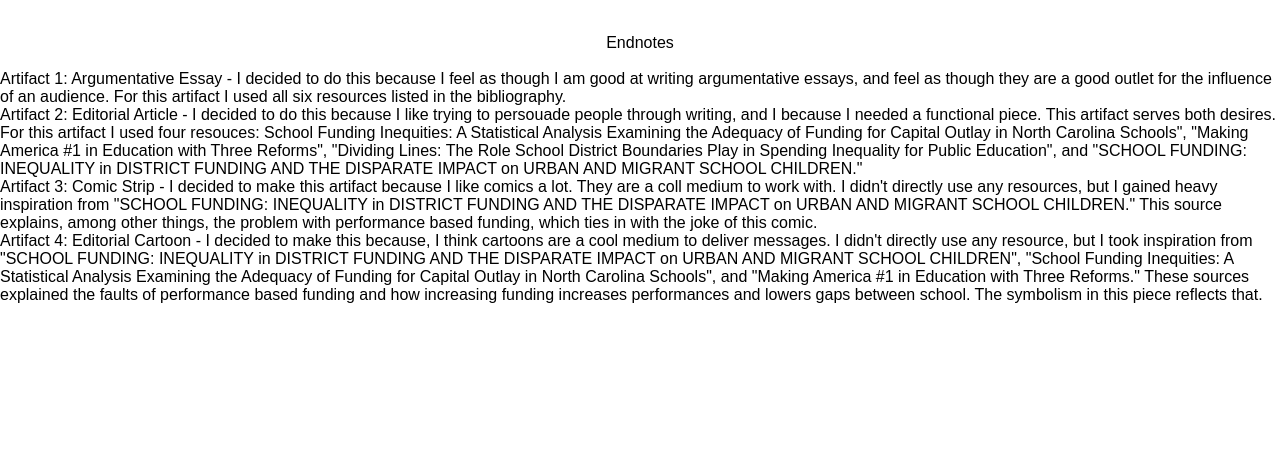
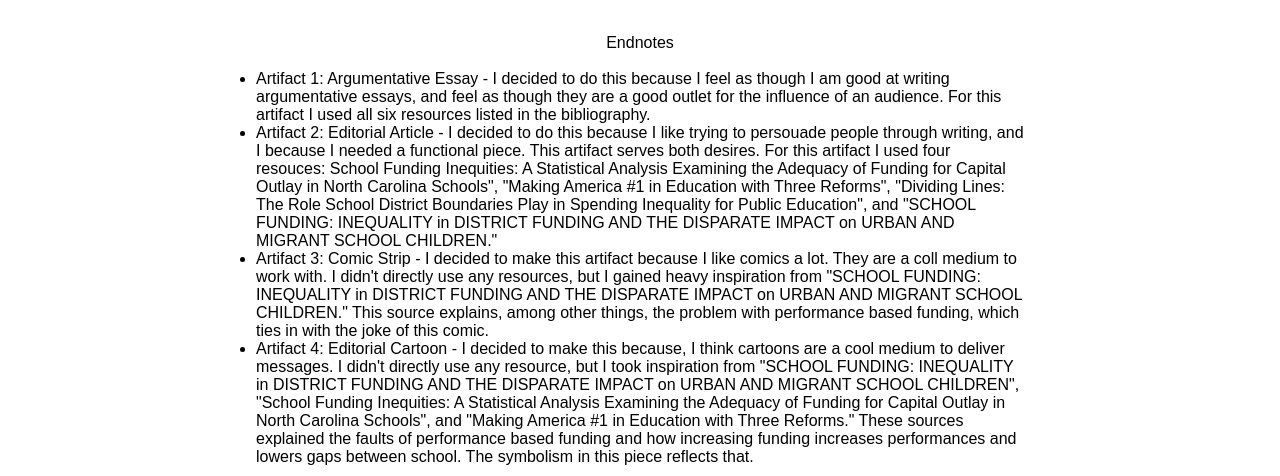
Before and after one commit to KaelM/MGP, a plain HTML site: page Endnotes.html in a window 1280 px wide. Shown: the part 366-842 px from the top of the page. Before the commit the page ends 800 px from the top, so only its background shows below. Drawn offline with Linux system fonts and the light colour scheme.

Commit message:
Update Endnotes.html

```diff
--- a/Endnotes.html
+++ b/Endnotes.html
@@ -27,7 +27,7 @@
   <center><img src="Repetend.png" alt="Logo" style="width: 300px; height: 300px;"></center>
   <center><p class="spaceabove">Endnotes</p></center>
   <br>
-  <div>
+  <div class="paragraphs">
     <ul style="font-family: arial;">
       <li>Artifact 1: Argumentative Essay - I decided to do this because I feel as though I am good at writing argumentative essays,
         and feel as though they are a good outlet for the influence of an audience. For this artifact I used all six resources listed in the bibliography.
```
